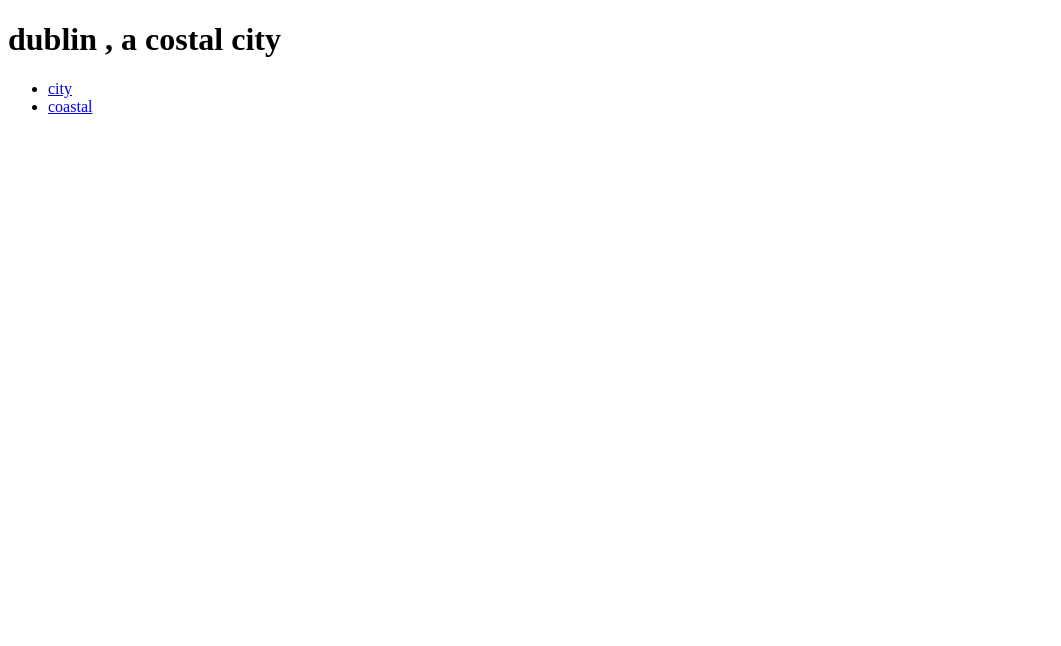
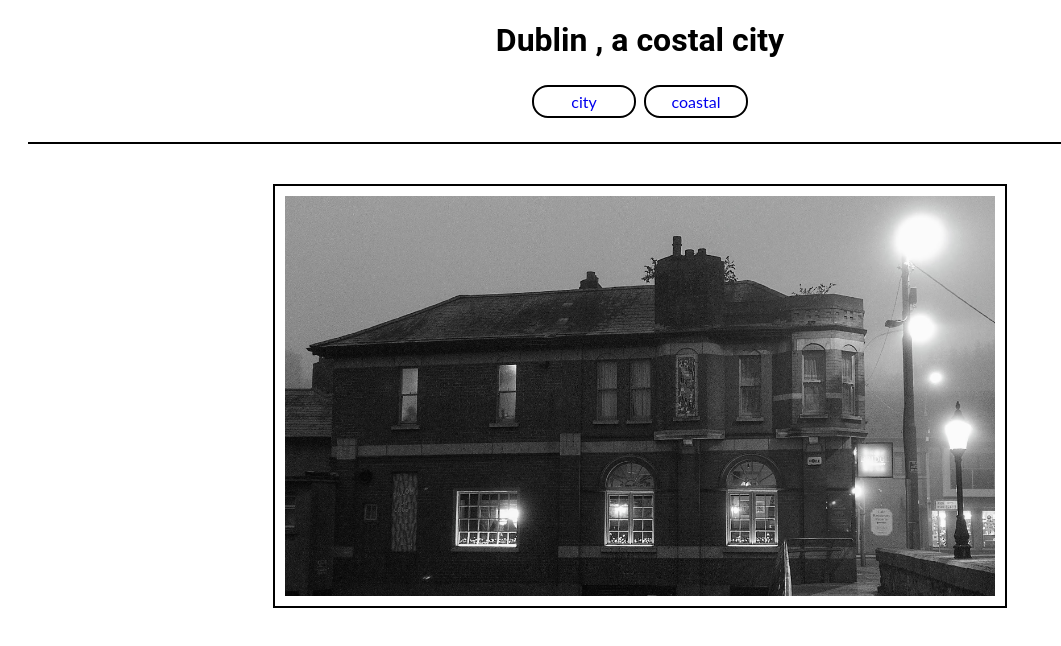
Before and after one commit to Meghanarajvinakota/dublin-photos, a plain HTML site: page index.html in a window 1280 px wide. Shown: the whole page, without its empty margins (0-1061 px from the left). Drawn offline with Linux system fonts and the light colour scheme.

Commit message:
feat: add images to the webpages

```diff
--- a/index.html
+++ b/index.html
@@ -4,19 +4,25 @@
     <meta charset="UTF-8" />
     <meta http-equiv="X-UA-Compatible" content="IE=edge" />
     <meta name="viewport" content="width=device-width, initial-scale=1.0" />
+    <link rel="stylesheet " href="assets/css/style.css" />
     <title>Dublin</title>
   </head>
   <body>
-    <h1>dublin , a costal city</h1>
+    <h1>Dublin , a costal city</h1>
     <nav>
       <ul>
         <li>
           <a href="index.html">city</a>
         </li>
         <li>
-          <a href="coastal.html">coastal</a>
+          <a href="coast.html">coastal</a>
         </li>
       </ul>
     </nav>
+    <section>
+      <figure>
+        <img src="assets/images/city.jpg" alt="an image of urban Dublin" />
+      </figure>
+    </section>
   </body>
 </html>
```
Also changed, not shown: coast.html (+7 -2 lines), assets/images/beach.jpg (added), assets/images/city.jpg (added).
